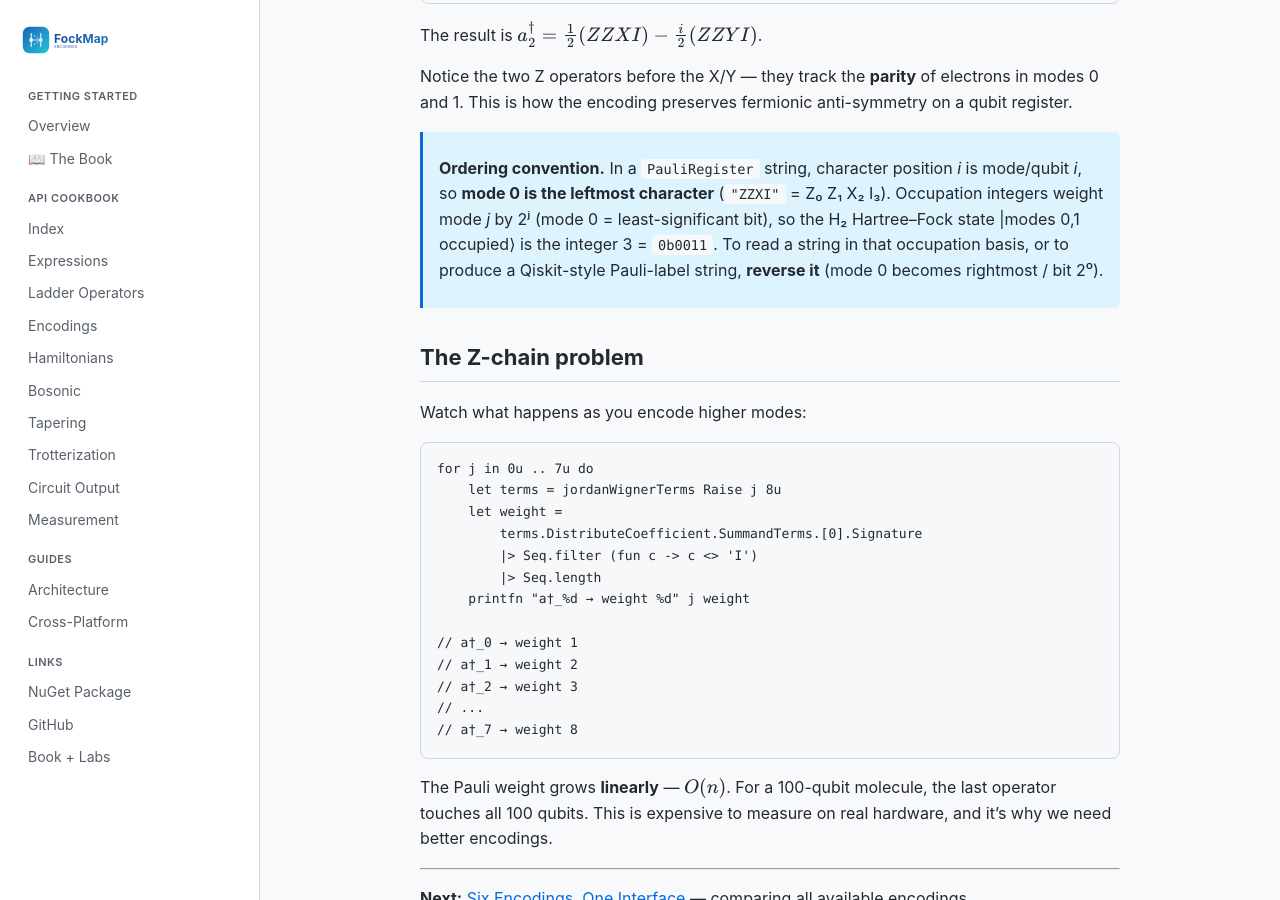
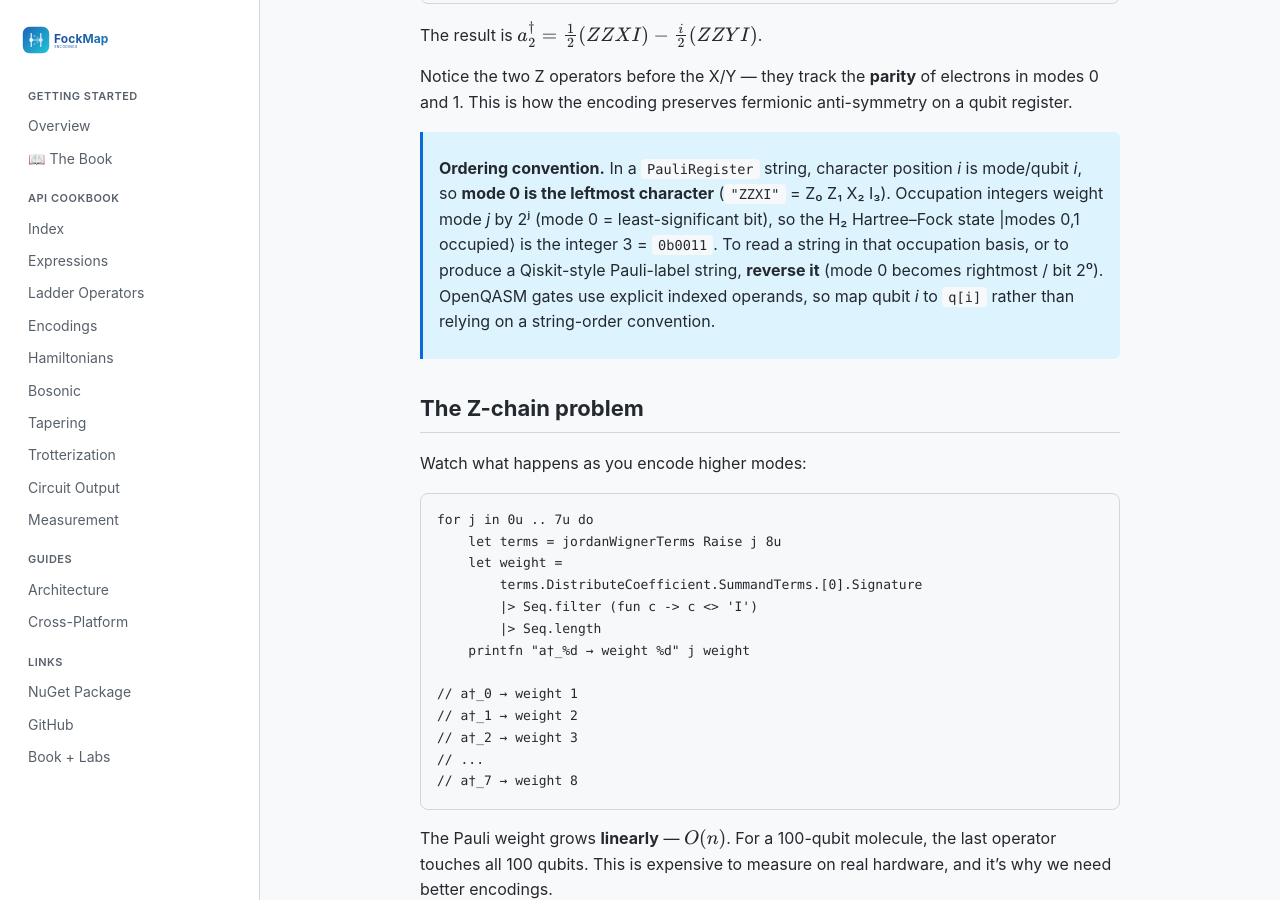
Before and after one commit to johnazariah/encodings, a Jekyll site: the page built from docs/guides/cookbook/06-first-encoding.md, in a window 1280 px wide and 900 px high, scrolled down 605 px. Built offline with Jekyll 4.4.1, drawn with Linux system fonts in a browser that asks for light colours; our own code applies the rules of GitHub Pages for plain Markdown files.

Commit message:
Standardize ordering wording: Qiskit-style labels + OpenQASM indexed operands
Apply the book-lead's precise phrasing everywhere, removing the imprecise
"Qiskit/OpenQASM label convention":
- "Qiskit-style Pauli labels put q0 rightmost; reverse the character string.
  OpenQASM gates use explicit indexed operands, so map qubit i to q[i] rather
  than relying on a string-order convention."
- Updated Ordering.fs, README.md, JordanWigner.fs, PauliRegister.fs, and
  cookbook 06.
- test-register: fix stale "big-endian" descriptions of the PauliRegister
  position tests to the concrete "position 0 leftmost / position i -> mode i"
  rule (matching the actual test names), per the avoid-endian-terminology ask.

Build 0 warnings; 860/860 tests pass; fsdocs --strict passes.

Co-authored-by: Copilot App <223556219+Copilot@users.noreply.github.com>
Copilot-Session: b331c123-98a4-45df-ae55-9327cf48c4d5

```diff
--- a/docs/guides/cookbook/06-first-encoding.md
+++ b/docs/guides/cookbook/06-first-encoding.md
@@ -34,7 +34,9 @@ anti-symmetry on a qubit register.
 > Occupation integers weight mode *j* by 2ʲ (mode 0 = least-significant bit), so the
 > H₂ Hartree–Fock state |modes 0,1 occupied⟩ is the integer 3 = `0b0011`. To read a
 > string in that occupation basis, or to produce a Qiskit-style Pauli-label string,
-> **reverse it** (mode 0 becomes rightmost / bit 2⁰).
+> **reverse it** (mode 0 becomes rightmost / bit 2⁰). OpenQASM gates use explicit
+> indexed operands, so map qubit *i* to `q[i]` rather than relying on a string-order
+> convention.
 
 ## The Z-chain problem
 
```
Also changed, not shown: .project/test-register.md, README.md, 3 other files.
